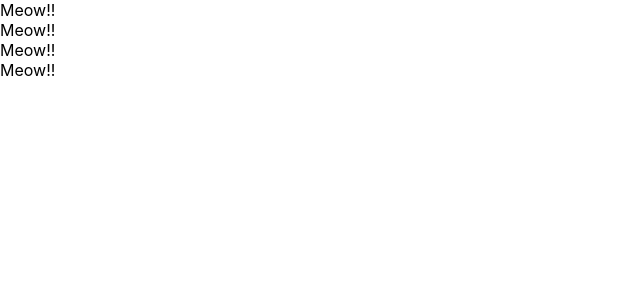
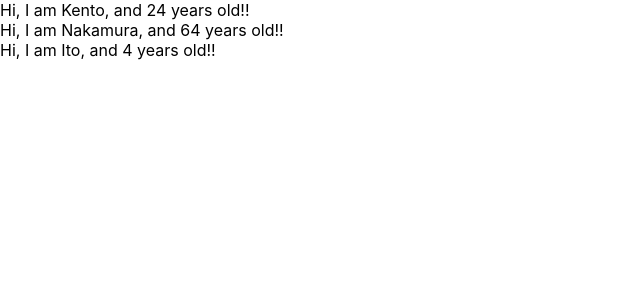
Before and after one commit to kento0805-naka/react-tutorial, a React (Create React App) app: page / in a window 1280 px wide. Shown: the top 300 px of the page, without its empty margins (0-640 px from the left). Built offline with nearby package versions, Linux system fonts and the light colour scheme.

Commit message:
learn props of component

```diff
--- a/src/App.js
+++ b/src/App.js
@@ -1,32 +1,30 @@
 import React from "react";
 
-// function App() {
-//   return (
-//     <React.Fragment>
-//       <label htmlFor="bar">bar</label>
-
-//       <input
-//         type="text"
-//         onClick={() => {
-//           console.log("I'm clicked!!");
-//         }}
-//       />
-//     </React.Fragment>
-//   );
-// }
-
 const App = () => {
+  const profiles = [
+    { name: "Kento", age: 24 },
+    { name: "Nakamura", age: 64 },
+    { name: "Ito" },
+  ];
   return (
     <div>
-      <Cat />
-      <Cat />
-      <Cat />
-      <Cat />
+      {profiles.map((profile, index) => {
+        return <User name={profile.name} age={profile.age} key={index} />;
+      })}
     </div>
   );
 };
 
-const Cat = () => {
-  return <div>Meow!!</div>;
+const User = (props) => {
+  return (
+    <div>
+      Hi, I am {props.name}, and {props.age} years old!!
+    </div>
+  );
 };
+
+User.defaultProps = {
+  age: 4,
+};
+
 export default App;
```
